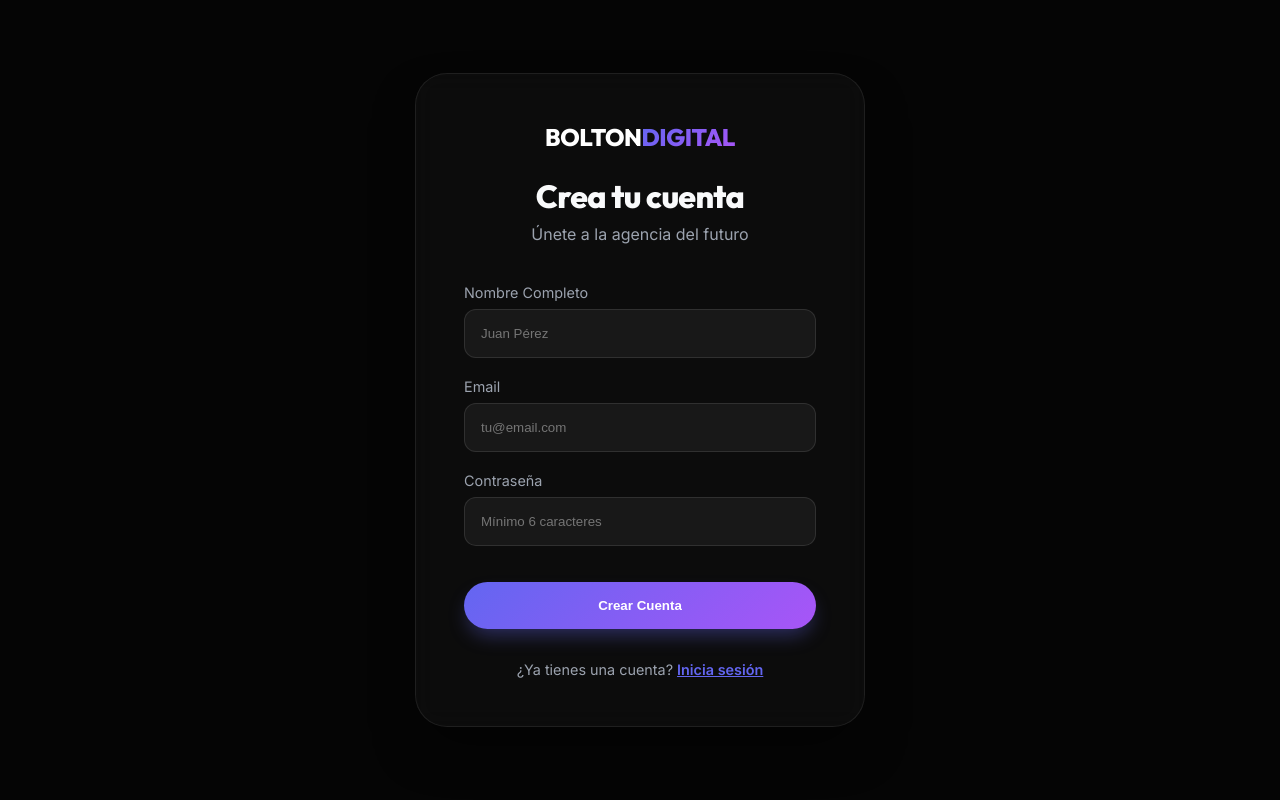
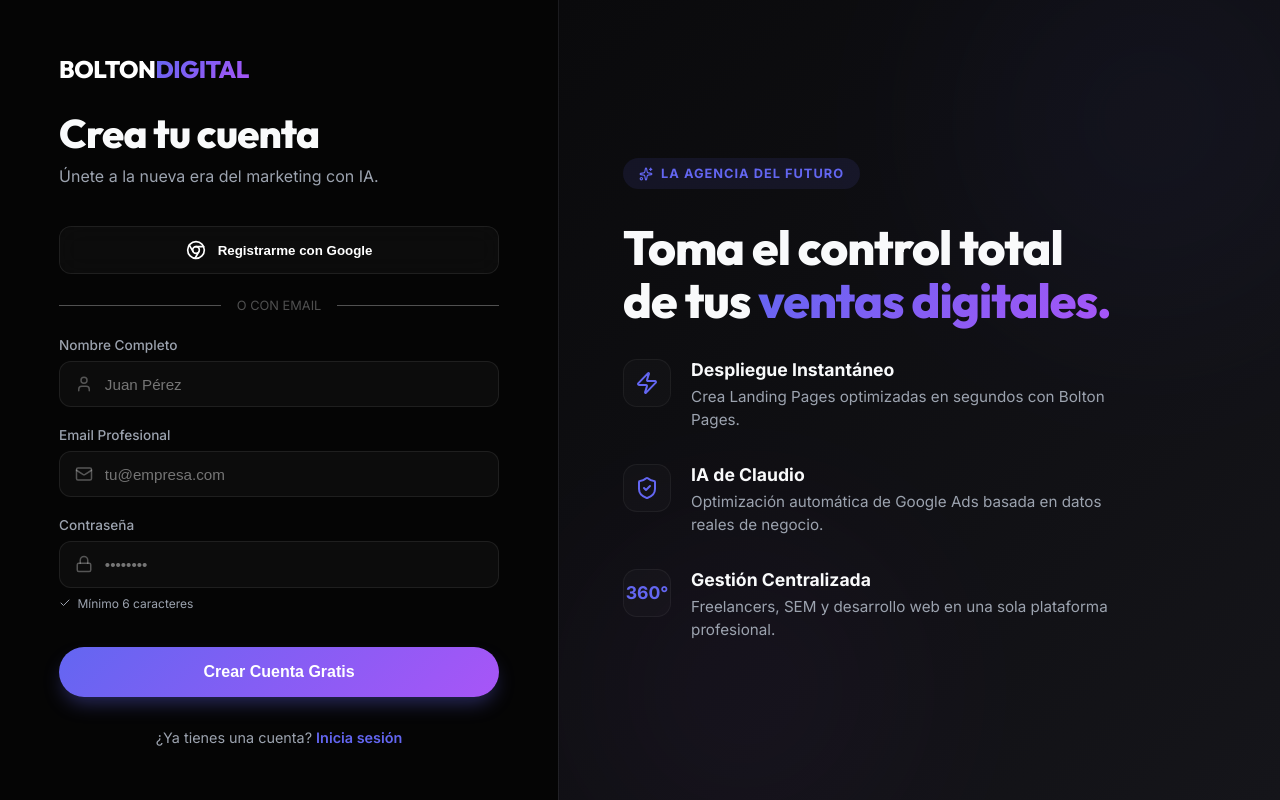
Before and after one commit to factualchile/boltondigital, a Next.js app: page /register in a window 1280 px wide. Built offline with nearby package versions, Linux system fonts and the light colour scheme; no server answers.

Commit message:
feat: rediseño premium de la página de registro con split layout y login social

```diff
--- a/src/app/register/page.tsx
+++ b/src/app/register/page.tsx
@@ -4,6 +4,17 @@
 import { supabase } from '@/lib/supabase';
 import { useRouter } from 'next/navigation';
 import Link from 'next/link';
+import {
+    Check,
+    Mail,
+    Lock,
+    User,
+    Sparkles,
+    ChevronRight,
+    ShieldCheck,
+    Zap,
+    Chrome
+} from 'lucide-react';
 
 export default function RegisterPage() {
     const [email, setEmail] = useState('');
@@ -19,155 +30,293 @@
         setLoading(true);
         setError(null);
 
-        // 1. Sign up the user
+        try {
             const { data, error: signUpError } = await supabase.auth.signUp({
                 email,
                 password,
                 options: {
                     data: {
                         full_name: fullName,
-                }
+                    },
+                    emailRedirectTo: `${window.location.origin}/onboarding`
                 }
             });
 
             if (signUpError) {
                 setError(signUpError.message);
-            setLoading(false);
             } else {
                 setSuccess(true);
+            }
+        } catch (err) {
+            setError("Ocurrió un error inesperado. Inténtalo de nuevo.");
+        } finally {
             setLoading(false);
-            // Wait a bit and redirect
-            setTimeout(() => {
-                router.push('/login');
-            }, 3000);
         }
     };
 
+    const handleGoogleLogin = async () => {
+        const { error } = await supabase.auth.signInWithOAuth({
+            provider: 'google',
+            options: {
+                redirectTo: `${window.location.origin}/onboarding`
+            }
+        });
+        if (error) setError(error.message);
+    };
+
     return (
-        <main style={{
-            minHeight: '100vh',
+        <main style={{ minHeight: '100vh', display: 'flex', background: 'var(--bg-deep)' }}>
+            {/* Left Side: Form */}
+            <div style={{
+                flex: '1',
                 display: 'flex',
                 alignItems: 'center',
                 justifyContent: 'center',
-            background: 'var(--bg-deep)',
-            padding: '2rem'
+                padding: '2rem',
+                zIndex: 1
             }}>
-            <div className="glass" style={{
-                width: '100%',
-                maxWidth: '450px',
-                padding: '3rem',
-                borderRadius: '32px',
-                boxShadow: '0 25px 50px -12px rgba(0, 0, 0, 0.5)'
-            }}>
-                <div style={{ textAlign: 'center', marginBottom: '2.5rem' }}>
+                <div style={{ width: '100%', maxWidth: '440px' }} className="animate-in fade-in slide-in-from-left-4 duration-700">
+                    <div style={{ marginBottom: '2.5rem' }}>
                         <Link href="/" style={{ fontSize: '1.5rem', fontWeight: 800, textDecoration: 'none', color: 'white' }} className="font-heading">
                             BOLTON<span className="text-gradient">DIGITAL</span>
                         </Link>
-                    <h1 style={{ fontSize: '2rem', marginTop: '1.5rem' }}>Crea tu cuenta</h1>
-                    <p style={{ color: 'var(--fg-muted)', marginTop: '0.5rem' }}>Únete a la agencia del futuro</p>
+                        <h1 style={{ fontSize: '2.5rem', marginTop: '1.5rem', fontWeight: 800 }}>Crea tu cuenta</h1>
+                        <p style={{ color: 'var(--fg-muted)', marginTop: '0.5rem' }}>Únete a la nueva era del marketing con IA.</p>
                     </div>
 
-                {error && (
+                    {success ? (
+                        <div className="glass animate-in zoom-in duration-500" style={{ padding: '3rem', borderRadius: '24px', textAlign: 'center', border: '1px solid rgba(16, 185, 129, 0.2)' }}>
                             <div style={{
-                        background: 'rgba(239, 68, 68, 0.1)',
-                        color: '#ef4444',
-                        padding: '1rem',
-                        borderRadius: '12px',
-                        marginBottom: '1.5rem',
-                        fontSize: '0.9rem',
-                        border: '1px solid rgba(239, 68, 68, 0.2)'
+                                width: '64px',
+                                height: '64px',
+                                borderRadius: '50%',
+                                background: 'rgba(16, 185, 129, 0.1)',
+                                display: 'flex',
+                                alignItems: 'center',
+                                justifyContent: 'center',
+                                margin: '0 auto 1.5rem'
                             }}>
-                        {error}
+                                <Mail size={32} color="#10b981" />
                             </div>
-                )}
-
-                {success ? (
-                    <div style={{
-                        background: 'rgba(16, 185, 129, 0.1)',
-                        color: '#10b981',
-                        padding: '2rem',
-                        borderRadius: '12px',
-                        textAlign: 'center',
-                        border: '1px solid rgba(16, 185, 129, 0.2)'
-                    }}>
-                        <h3 style={{ marginBottom: '1rem' }}>¡Registro exitoso!</h3>
-                        <p>Revisa tu correo para confirmar tu cuenta. Te redirigiremos al login en unos segundos...</p>
+                            <h3 style={{ fontSize: '1.5rem', marginBottom: '1rem', color: '#10b981' }}>¡Casi listo!</h3>
+                            <p style={{ color: 'var(--fg-muted)', lineHeight: '1.6' }}>
+                                Hemos enviado un enlace de confirmación a <strong>{email}</strong>.
+                                Por favor, revísalo para activar tu cuenta.
+                            </p>
+                            <button
+                                onClick={() => router.push('/login')}
+                                className="btn-primary"
+                                style={{ marginTop: '2rem', width: '100%' }}
+                            >
+                                Volver al Login
+                            </button>
                         </div>
                     ) : (
+                        <>
+                            <button
+                                onClick={handleGoogleLogin}
+                                className="glass"
+                                style={{
+                                    width: '100%',
+                                    padding: '0.8rem',
+                                    borderRadius: '12px',
+                                    display: 'flex',
+                                    alignItems: 'center',
+                                    justifyContent: 'center',
+                                    gap: '0.75rem',
+                                    cursor: 'pointer',
+                                    color: 'white',
+                                    marginBottom: '1.5rem',
+                                    fontWeight: 600,
+                                    transition: 'var(--transition-smooth)'
+                                }}
+                            >
+                                <Chrome size={20} /> Registrarme con Google
+                            </button>
+
+                            <div style={{ display: 'flex', alignItems: 'center', gap: '1rem', marginBottom: '1.5rem', opacity: 0.3 }}>
+                                <div style={{ flex: 1, height: '1px', background: 'white' }}></div>
+                                <span style={{ fontSize: '0.8rem' }}>O CON EMAIL</span>
+                                <div style={{ flex: 1, height: '1px', background: 'white' }}></div>
+                            </div>
+
                             <form onSubmit={handleRegister} style={{ display: 'flex', flexDirection: 'column', gap: '1.25rem' }}>
-                        <div>
-                            <label style={{ display: 'block', marginBottom: '0.5rem', fontSize: '0.9rem', color: 'var(--fg-muted)' }}>Nombre Completo</label>
+                                <div className="form-group">
+                                    <label style={{ display: 'block', marginBottom: '0.5rem', fontSize: '0.85rem', color: 'var(--fg-muted)', fontWeight: 500 }}>Nombre Completo</label>
+                                    <div style={{ position: 'relative' }}>
+                                        <User size={18} style={{ position: 'absolute', left: '1rem', top: '50%', transform: 'translateY(-50%)', color: 'rgba(255,255,255,0.3)' }} />
                                         <input
                                             type="text"
                                             required
                                             value={fullName}
                                             onChange={(e) => setFullName(e.target.value)}
                                             placeholder="Juan Pérez"
-                                style={{
-                                    width: '100%',
-                                    padding: '1rem',
-                                    background: 'rgba(255,255,255,0.05)',
-                                    border: '1px solid rgba(255,255,255,0.1)',
-                                    borderRadius: '12px',
-                                    color: 'white',
-                                    outline: 'none'
-                                }}
+                                            className="input-field"
                                         />
                                     </div>
-                        <div>
-                            <label style={{ display: 'block', marginBottom: '0.5rem', fontSize: '0.9rem', color: 'var(--fg-muted)' }}>Email</label>
+                                </div>
+
+                                <div className="form-group">
+                                    <label style={{ display: 'block', marginBottom: '0.5rem', fontSize: '0.85rem', color: 'var(--fg-muted)', fontWeight: 500 }}>Email Profesional</label>
+                                    <div style={{ position: 'relative' }}>
+                                        <Mail size={18} style={{ position: 'absolute', left: '1rem', top: '50%', transform: 'translateY(-50%)', color: 'rgba(255,255,255,0.3)' }} />
                                         <input
                                             type="email"
                                             required
                                             value={email}
                                             onChange={(e) => setEmail(e.target.value)}
-                                placeholder="tu@email.com"
-                                style={{
-                                    width: '100%',
-                                    padding: '1rem',
-                                    background: 'rgba(255,255,255,0.05)',
-                                    border: '1px solid rgba(255,255,255,0.1)',
-                                    borderRadius: '12px',
-                                    color: 'white',
-                                    outline: 'none'
-                                }}
+                                            placeholder="tu@empresa.com"
+                                            className="input-field"
                                         />
                                     </div>
-                        <div>
-                            <label style={{ display: 'block', marginBottom: '0.5rem', fontSize: '0.9rem', color: 'var(--fg-muted)' }}>Contraseña</label>
+                                </div>
+
+                                <div className="form-group">
+                                    <label style={{ display: 'block', marginBottom: '0.5rem', fontSize: '0.85rem', color: 'var(--fg-muted)', fontWeight: 500 }}>Contraseña</label>
+                                    <div style={{ position: 'relative' }}>
+                                        <Lock size={18} style={{ position: 'absolute', left: '1rem', top: '50%', transform: 'translateY(-50%)', color: 'rgba(255,255,255,0.3)' }} />
                                         <input
                                             type="password"
                                             required
+                                            minLength={6}
                                             value={password}
                                             onChange={(e) => setPassword(e.target.value)}
-                                placeholder="Mínimo 6 caracteres"
-                                style={{
-                                    width: '100%',
-                                    padding: '1rem',
-                                    background: 'rgba(255,255,255,0.05)',
-                                    border: '1px solid rgba(255,255,255,0.1)',
-                                    borderRadius: '12px',
-                                    color: 'white',
-                                    outline: 'none'
-                                }}
+                                            placeholder="••••••••"
+                                            className="input-field"
                                         />
                                     </div>
+                                    <div style={{ marginTop: '0.5rem', display: 'flex', alignItems: 'center', gap: '0.4rem', fontSize: '0.75rem', color: password.length >= 6 ? '#10b981' : 'var(--fg-muted)' }}>
+                                        <Check size={12} /> Mínimo 6 caracteres
+                                    </div>
+                                </div>
+
+                                {error && (
+                                    <div style={{ padding: '0.75rem', borderRadius: '8px', background: 'rgba(239, 68, 68, 0.1)', color: '#ef4444', fontSize: '0.85rem', border: '1px solid rgba(239, 68, 68, 0.2)' }}>
+                                        {error}
+                                    </div>
+                                )}
 
                                 <button
                                     type="submit"
                                     disabled={loading}
                                     className="btn-primary"
-                            style={{ marginTop: '1rem', padding: '1rem' }}
+                                    style={{ marginTop: '1rem', width: '100%', padding: '1rem', fontSize: '1rem' }}
                                 >
-                            {loading ? 'Creando cuenta...' : 'Crear Cuenta'}
+                                    {loading ? 'Creando cuenta...' : 'Crear Cuenta Gratis'}
                                 </button>
                             </form>
+                        </>
                     )}
 
                     <p style={{ textAlign: 'center', marginTop: '2rem', color: 'var(--fg-muted)', fontSize: '0.9rem' }}>
-                    ¿Ya tienes una cuenta? <Link href="/login" style={{ color: 'var(--accent-primary)', fontWeight: 600 }}>Inicia sesión</Link>
+                        ¿Ya tienes una cuenta? <Link href="/login" style={{ color: 'var(--accent-primary)', fontWeight: 600, textDecoration: 'none' }}>Inicia sesión</Link>
                     </p>
                 </div>
+            </div>
+
+            {/* Right Side: Benefits Panel */}
+            <div style={{
+                flex: '1.2',
+                background: 'linear-gradient(135deg, #0a0a0c 0%, #15151a 100%)',
+                display: 'flex',
+                flexDirection: 'column',
+                justifyContent: 'center',
+                padding: '4rem',
+                borderLeft: '1px solid rgba(255,255,255,0.05)',
+                position: 'relative',
+                overflow: 'hidden'
+            }} className="hidden-mobile">
+                <div style={{ position: 'absolute', top: '-10%', right: '-10%', width: '400px', height: '400px', background: 'var(--accent-primary)', opacity: 0.05, filter: 'blur(100px)', borderRadius: '50%' }}></div>
+                <div style={{ position: 'absolute', bottom: '-5%', left: '5%', width: '300px', height: '300px', background: '#a855f7', opacity: 0.05, filter: 'blur(100px)', borderRadius: '50%' }}></div>
+
+                <div style={{ maxWidth: '500px', zIndex: 1 }} className="animate-in fade-in slide-in-from-right-4 duration-1000">
+                    <div style={{
+                        display: 'inline-flex',
+                        alignItems: 'center',
+                        gap: '0.5rem',
+                        padding: '0.5rem 1rem',
+                        borderRadius: '50px',
+                        background: 'rgba(99, 102, 241, 0.1)',
+                        color: 'var(--accent-primary)',
+                        fontSize: '0.8rem',
+                        fontWeight: 700,
+                        marginBottom: '2rem',
+                        letterSpacing: '1px'
+                    }}>
+                        <Sparkles size={14} /> LA AGENCIA DEL FUTURO
+                    </div>
+                    <h2 style={{ fontSize: '3rem', lineHeight: 1.1, marginBottom: '2rem' }}>
+                        Toma el control total de tus <span className="text-gradient">ventas digitales.</span>
+                    </h2>
+
+                    <div style={{ display: 'flex', flexDirection: 'column', gap: '2rem' }}>
+                        <BenefitItem
+                            icon={<Zap size={24} />}
+                            title="Despliegue Instantáneo"
+                            desc="Crea Landing Pages optimizadas en segundos con Bolton Pages."
+                        />
+                        <BenefitItem
+                            icon={<ShieldCheck size={24} />}
+                            title="IA de Claudio"
+                            desc="Optimización automática de Google Ads basada en datos reales de negocio."
+                        />
+                        <BenefitItem
+                            icon={<div style={{ fontWeight: 800, fontSize: '1.1rem' }}>360°</div>}
+                            title="Gestión Centralizada"
+                            desc="Freelancers, SEM y desarrollo web en una sola plataforma profesional."
+                        />
+                    </div>
+                </div>
+            </div>
+
+            <style jsx>{`
+                .input-field {
+                    width: 100%;
+                    padding: 0.85rem 1rem 0.85rem 2.8rem;
+                    background: rgba(255,255,255,0.03);
+                    border: 1px solid rgba(255,255,255,0.08);
+                    border-radius: 12px;
+                    color: white;
+                    font-size: 0.95rem;
+                    outline: none;
+                    transition: var(--transition-smooth);
+                }
+                .input-field:focus {
+                    border-color: var(--accent-primary);
+                    background: rgba(255,255,255,0.06);
+                    box-shadow: 0 0 0 4px rgba(99, 102, 241, 0.1);
+                }
+                @media (max-width: 1024px) {
+                    .hidden-mobile {
+                        display: none !important;
+                    }
+                }
+            `}</style>
         </main>
     );
 }
+
+function BenefitItem({ icon, title, desc }: { icon: any, title: string, desc: string }) {
+    return (
+        <div style={{ display: 'flex', gap: '1.25rem', alignItems: 'flex-start' }}>
+            <div style={{
+                flexShrink: 0,
+                width: '48px',
+                height: '48px',
+                borderRadius: '14px',
+                background: 'rgba(255,255,255,0.02)',
+                border: '1px solid rgba(255,255,255,0.05)',
+                display: 'flex',
+                alignItems: 'center',
+                justifyContent: 'center',
+                color: 'var(--accent-primary)'
+            }}>
+                {icon}
+            </div>
+            <div>
+                <h4 style={{ fontSize: '1.1rem', fontWeight: 700, marginBottom: '0.4rem' }}>{title}</h4>
+                <p style={{ color: 'var(--fg-muted)', fontSize: '0.95rem', lineHeight: 1.5 }}>{desc}</p>
+            </div>
+        </div>
+    );
+}
```
Lines whose indentation alone changed are shown as unchanged.
